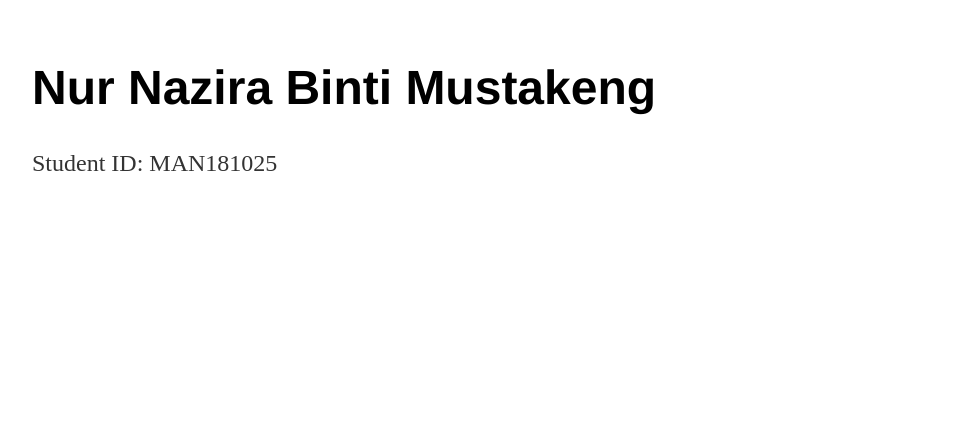
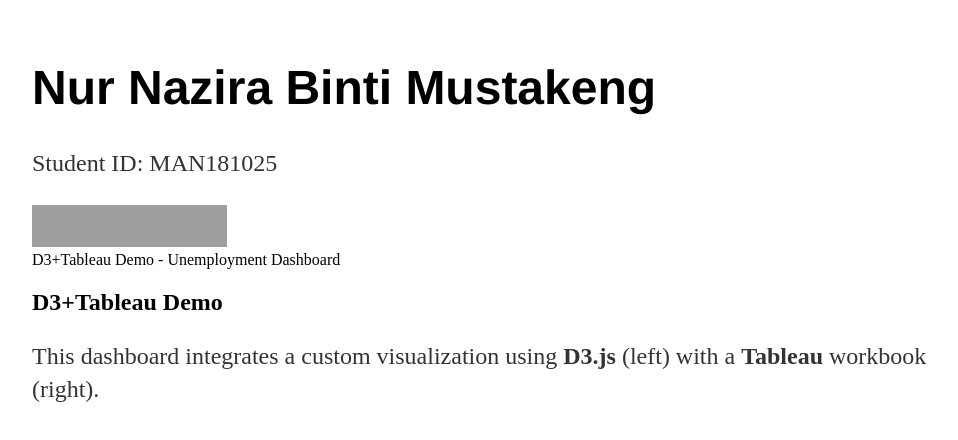
Before and after one commit to NurNazira/NurNazira.github.io, a plain HTML site: page index.html in a window 1280 px wide. Shown: the whole page, without its empty margins (160-1118 px from the left). Drawn offline with nearby package versions, Linux system fonts and the light colour scheme; grey boxes are pictures that could not be loaded.

Commit message:
Update index.html

```diff
--- a/index.html
+++ b/index.html
@@ -17,5 +17,20 @@
 	<body>
 			<h1>Nur Nazira Binti Mustakeng</h1>
 				<p>Student ID: MAN181025</p>
+
+		<div id="logo">
+    <a href='http://interworks.com'><img src="http://d3demo.preview.interworks.com/logo.png" width="195" height="42" alt=""/></a>
+    </div>
+    <div id="title"><span class="header"> D3+Tableau Demo - Unemployment Dashboard </span></div>
+  <div id="main">
+    	<div id="d3viz">
+        </div>
+        <div id="tableau">      <!--https://eu-west-1a.online.tableau.com/t/datavisualisationandinteractivedesign/authoring/Assignment1/OutsideLabourForceinMalaysiabyStates#1-->
+        </div>
+                <div id="intro">
+                  <h2>D3+Tableau Demo</h2>
+                  <p> This dashboard integrates a custom visualization using <strong>D3.js</strong> (left) with a <strong>Tableau </strong>workbook (right). </p>
+                </div>
+    </div>
 	</body>
 </html>
```
